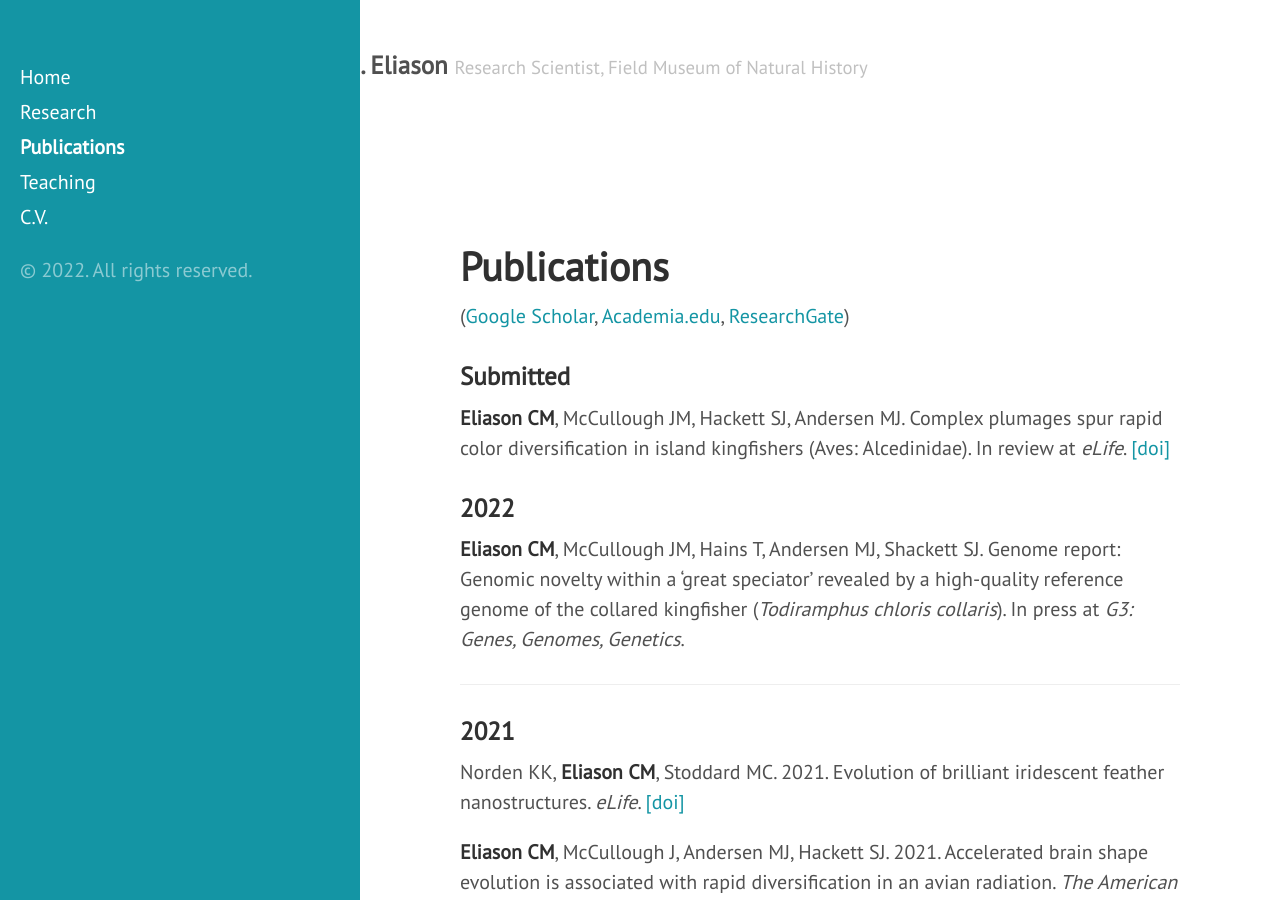
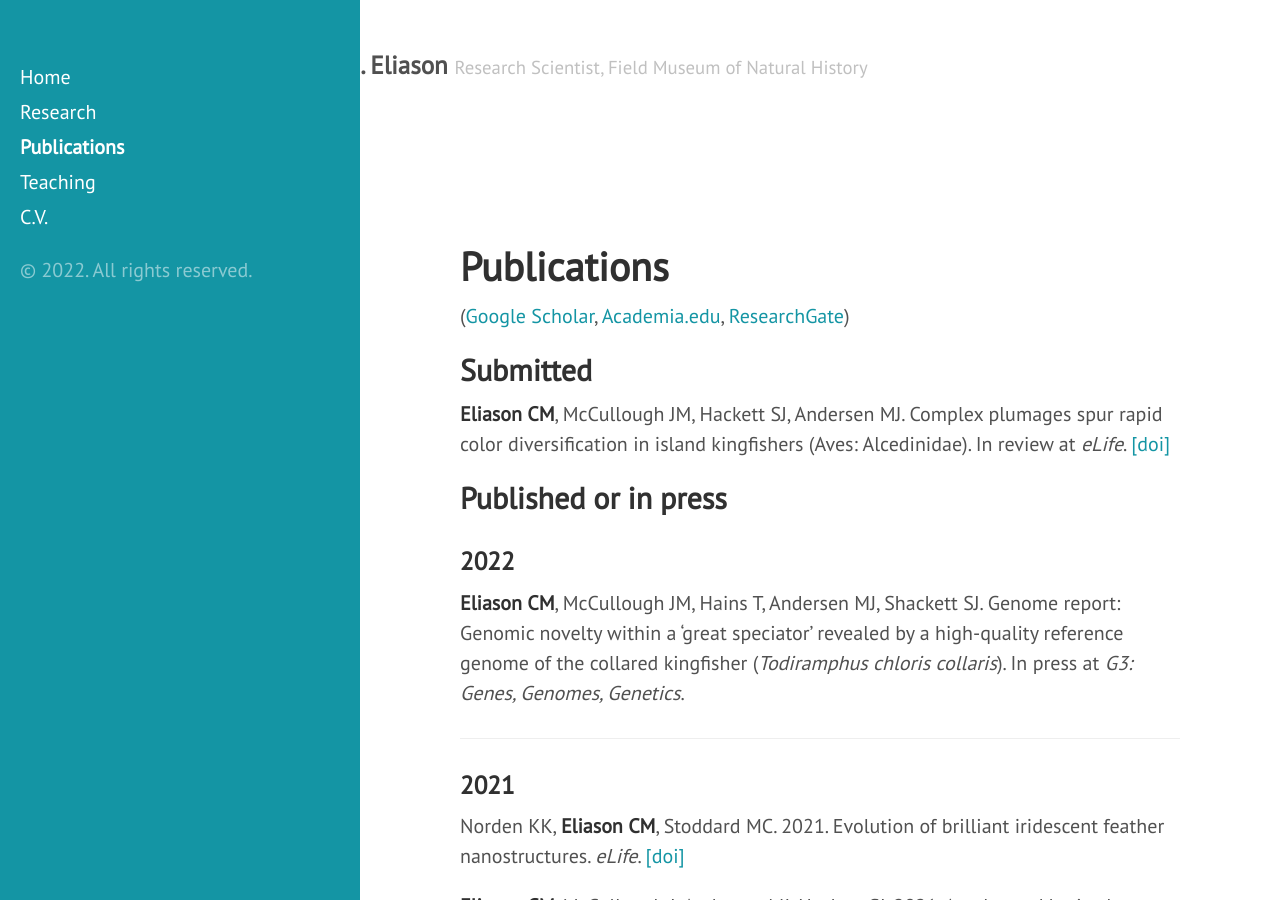
Before and after one commit to celiason/celiason.github.io, a Jekyll site: the page built from 2-publications.md, in a window 1280 px wide and 900 px high. Built offline with Jekyll 4.4.1, drawn with Linux system fonts in a browser that asks for light colours.

Commit message:
Update 2-publications.md

```diff
--- a/2-publications.md
+++ b/2-publications.md
@@ -5,11 +5,11 @@ title: Publications
 
 ([Google Scholar](http://scholar.google.com/citations?user=IJ7DM7kAAAAJ&amp;hl=en), [Academia.edu](http://utexas.academia.edu/ChadEliason), [ResearchGate](https://www.researchgate.net/profile/Chad_Eliason))
 
-<!-- ## Published or in press -->
-
-### Submitted
+## Submitted
 
 __Eliason CM__, McCullough JM, Hackett SJ, Andersen MJ. Complex plumages spur rapid color diversification in island kingfishers (Aves: Alcedinidae). In review at _eLife_. [[doi]](https://doi.org/10.1101/2022.09.26.509475)
+
+## Published or in press
 
 ### 2022
 
```
